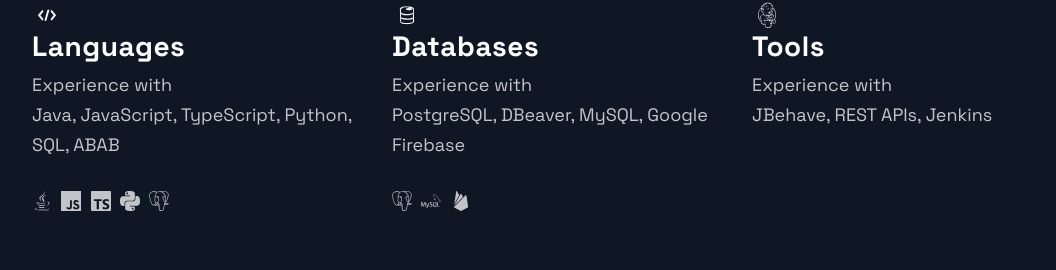
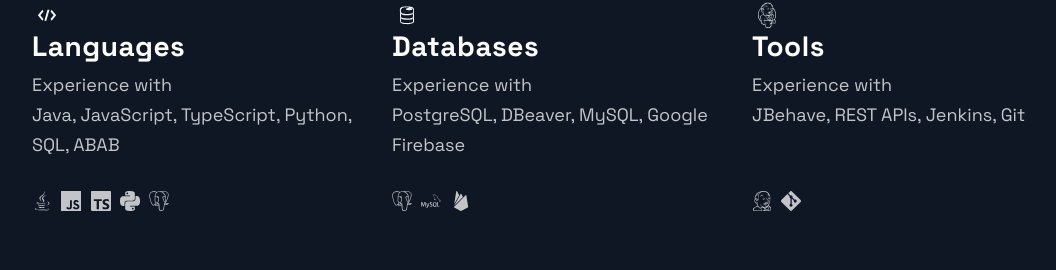
Before and after one commit to hueiiming/Portfolio-Website, a Next.js app: page / in a window 1280 px wide. Shown: the part 1894-2164 px from the top of the page, without its empty margins (88-1144 px from the left). Built offline with nearby package versions, Linux system fonts and the light colour scheme.

Commit message:
Updated info and fixed bugs
Updated information, added new icons and fixed mobile screen bugs

```diff
--- a/src/components/Hero/Hero.js
+++ b/src/components/Hero/Hero.js
@@ -13,7 +13,7 @@
         Huei Ming
       </SectionTitle>
       <SectionText>
-        I am a passionate Software Engineer who is very eager to learn. <br  /> I will be entering NTU in August this year studying Computer Science.
+        I am a passionate Software Engineer who is very eager to learn. <br  /> I will be entering SMU in August this year majoring in Software Engineering.
       </SectionText>
       <Button onClick={() => window.open('https://www.linkedin.com/in/lim-huei-ming/')}>Learn More</Button>
     </LeftSection>
--- a/src/components/Technologies/Technologies.js
+++ b/src/components/Technologies/Technologies.js
@@ -1,6 +1,6 @@
 import React from 'react';
 import { DiCode, DiFirebase, DiJenkins } from 'react-icons/di';
-import { SiJava, SiJavascript, SiPython, SiPostgresql, SiTypescript, SiMysql, SiFirebase } from 'react-icons/si';
+import { SiJava, SiJavascript, SiPython, SiPostgresql, SiTypescript, SiMysql, SiFirebase, SiJenkins, SiGit } from 'react-icons/si';
 import { Section, SectionDivider, SectionText, SectionTitle } from '../../styles/GlobalComponents';
 import { List, ListContainer, ListItem, ListParagraph, ListTitle } from './TechnologiesStyles';
 
@@ -55,7 +55,12 @@
           <ListTitle>Tools</ListTitle>
           <ListParagraph>
             Experience with <br />
-            JBehave, REST APIs, Jenkins
+            JBehave, REST APIs, Jenkins, Git
+            <br /><br /><br />
+            <SiJenkins size="2rem"></SiJenkins>
+            &nbsp;&nbsp;
+            <SiGit size="2rem"></SiGit>
+            &nbsp;&nbsp;
           </ListParagraph>
         </ListContainer>
       </ListItem>
--- a/src/components/TimeLine/TimeLineStyles.js
+++ b/src/components/TimeLine/TimeLineStyles.js
@@ -174,7 +174,7 @@
 	}
 
 	@media ${props => props.theme.breakpoints.sm} {
-		font-size: 8px;
+		font-size: 12px;
 		line-height: 14px;
 		margin-bottom: 8px;
 		display: flex;
```
Also changed, not shown: 1 other file (tests, documents, lock files or other folders).
